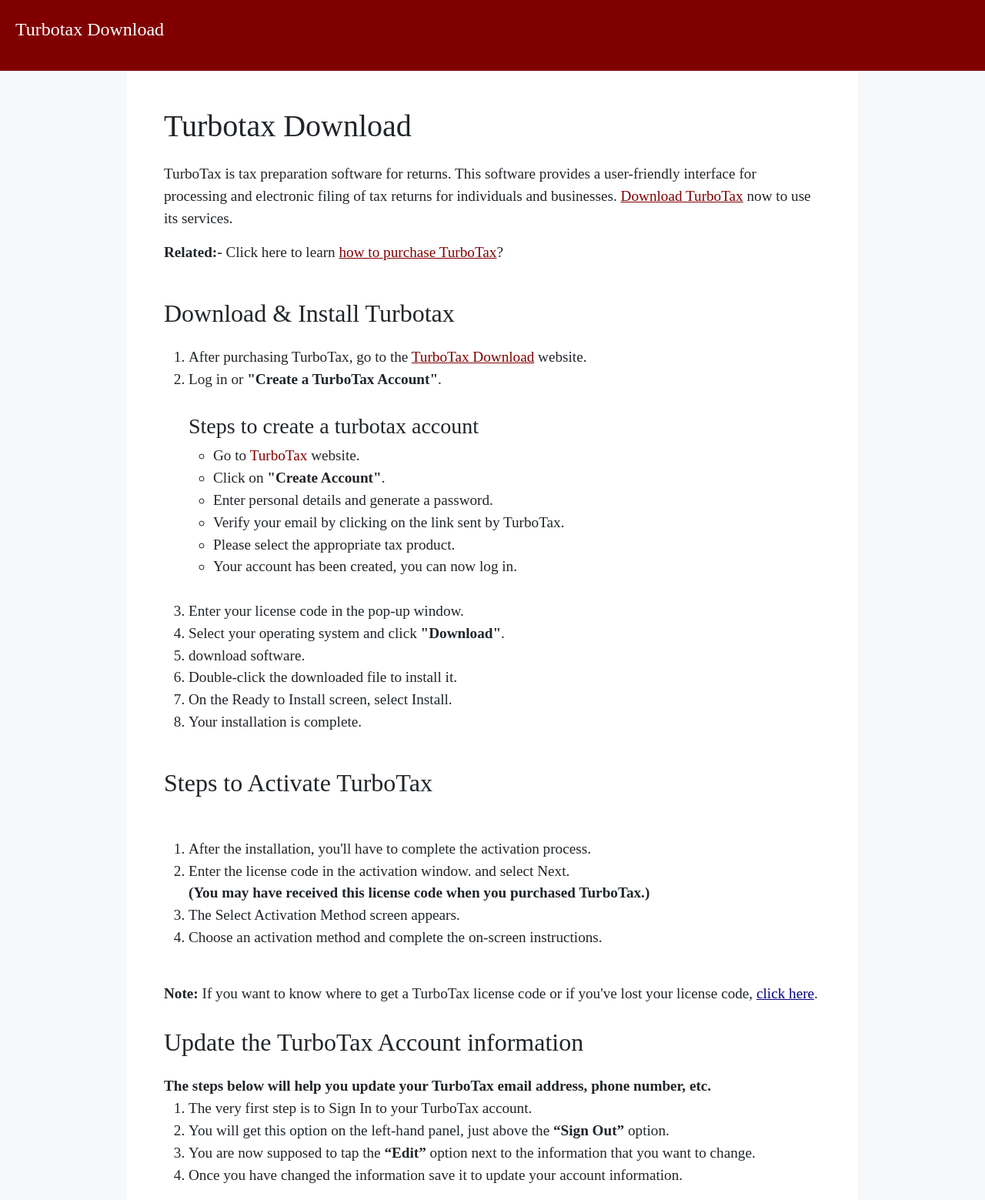
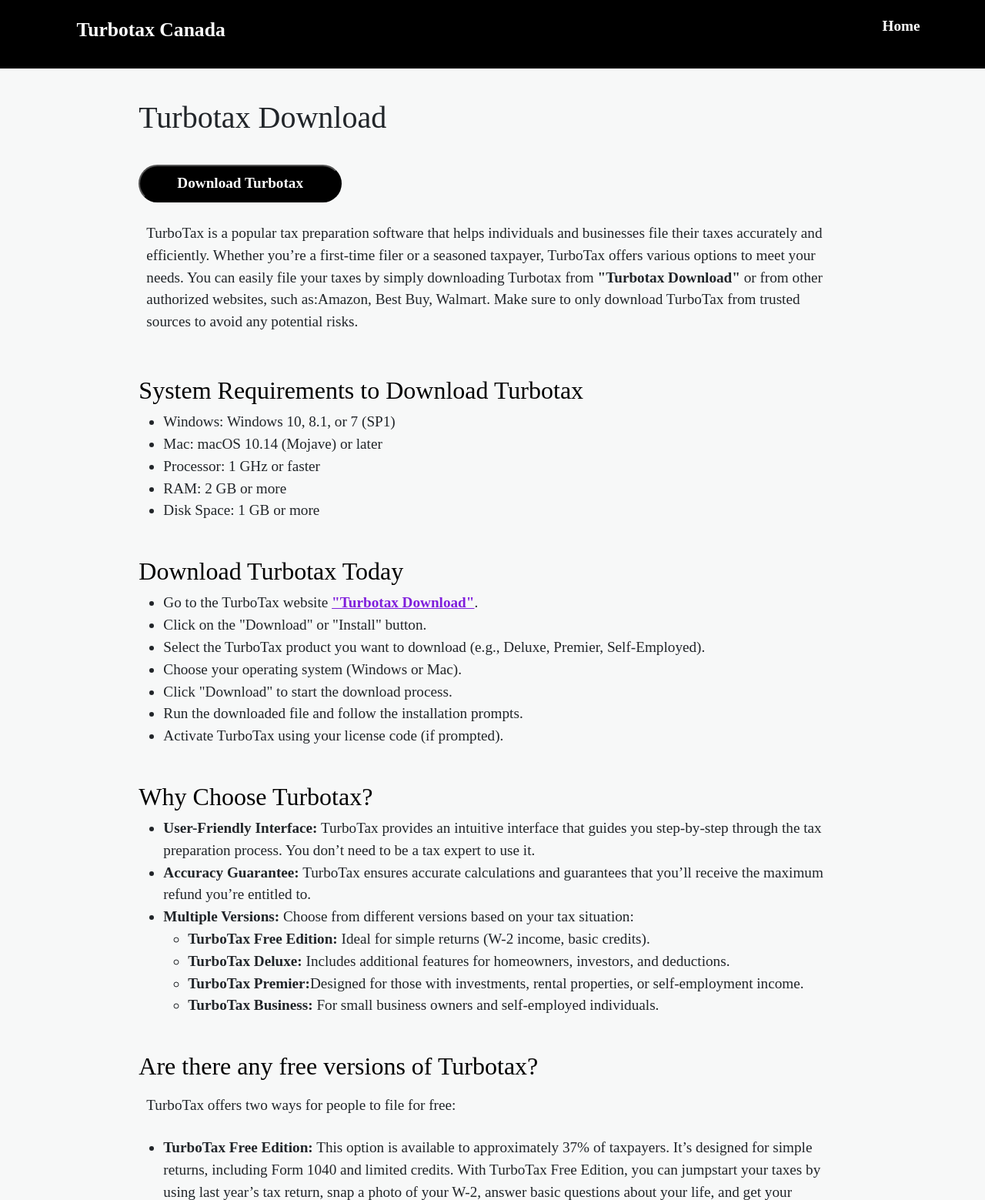
Before and after one commit to turbotaxdownload/turbotaxdownload.github.io, a plain HTML site: page index.html in a window 1280 px wide. Shown: the top 1559 px of the page at 77% size. Drawn offline with nearby package versions, Linux system fonts and the light colour scheme.

Commit message:
Update index.html

```diff
--- a/index.html
+++ b/index.html
@@ -1,161 +1,173 @@
 <!DOCTYPE html>
     <html lang="en">
     <head>
+        <meta charset="UTF-8">
+        <meta http-equiv="X-UA-Compatible" content="IE=edge">
+        <meta name="viewport" content="width=device-width, initial-scale=1.0">
+        <meta name='url' content='https://turbotaxdownload.github.io/'>
+        <meta name='keywords' content='Turbotax Download, turbotax.ca/download, installturbotax.com'>
+        <meta name='description' content='Simplify your tax preparation and filing with TurboTax Download. Click the "Download" button now and get started with easy tax prep. '>
+        <meta name='robots' content='index,follow'>
+        <meta property="og:title" content="Turbotax Download | Tax Software Download - Intuit"/>
+        <meta property="og:description" content="Simplify your tax preparation and filing with TurboTax Download. Click the Download button now and get started with easy tax prep.  ">
+        <meta property="og:url" content="https://turbotaxdownload.github.io/">
+        <title>Turbotax Download | Tax Software Download - Intuit</title>
+        <link href="https://cdn.jsdelivr.net/npm/bootstrap@5.0.2/dist/css/bootstrap.min.css" rel="stylesheet" integrity="sha384-EVSTQN3/azprG1Anm3QDgpJLIm9Nao0Yz1ztcQTwFspd3yD65VohhpuuCOmLASjC" crossorigin="anonymous">
+        <link rel="icon" type="image/x-icon" href="">
+       <link rel="icon" href=""/>
+
 <!-- Google tag (gtag.js) -->
-<script async src="https://www.googletagmanager.com/gtag/js?id=G-2YGB2Q02B7"></script>
+<script async src="https://www.googletagmanager.com/gtag/js?id=G-1HBQVC3B6N"></script>
 <script>
   window.dataLayer = window.dataLayer || [];
   function gtag(){dataLayer.push(arguments);}
   gtag('js', new Date());
 
-  gtag('config', 'G-2YGB2Q02B7');
+  gtag('config', 'G-1HBQVC3B6N');
 </script>
-    <meta charset="UTF-8">
-    <meta http-equiv="X-UA-Compatible" content="IE=edge">
-    <meta name="viewport" content="width=device-width, initial-scale=1.0">
-    <meta name='url' content='https://turbotaxdownload.github.io/'>
-    <meta name='keywords' content='Installturbotax.com, turbotax.ca/download, install turbotax with license code, installturbotax.com with license code, turbotax download'>
-    <meta name='description' content='Turbotax download - Learn how to easily download and install your TurboTax software from the TurboTax website.'>
-    <meta name='robots' content='index,follow'>
-    <meta property="og:title" content="Turbotax download - Download and Install Turbotax" />
-    <meta property="og:description" content="Turbotax download - Learn how to easily download and install your TurboTax software from the TurboTax website." />
-    <meta property="og:url" content="https://turbotaxdownload.github.io/>
-    <meta property="og:site_name" content="Turbotax download" />
-    <link href="https://cdn.jsdelivr.net/npm/bootstrap@5.3.1/dist/css/bootstrap.min.css" rel="stylesheet">
-    <link rel="stylesheet" href="https://cdnjs.cloudflare.com/ajax/libs/font-awesome/4.7.0/css/font-awesome.min.css">
-    <title>Turbotax download - Download and Install Turbotax</title>
+
         <style>
-        body{
+            *{
                 margin: 0px;
                 padding: 0px;
+            }
+            body{
+                background-color: #c2c7cd1f;
                 font-family: 'Times New Roman', Times, serif;
-            background-color: #f7f8f9;
                 font-size: 1.2rem;
             }
-        ul li a{
-            color:#800000;
+            .head a, footer a{
                 text-decoration: none;
+                color: #fff;
             }
-        h2{
-            margin-bottom: 1.5rem;
+            .head a:hover, footer a:hover{
+                color: red;
             }
-    h3{
-            margin-bottom: 1 rem;
+            .head{
+                background: #000;
+                color: #fff;
+                padding: 5px;
+                padding-top: 10px;
+                padding-left: 20px;
             }
-        #menu{
-            background-color: #800000;
-            color: white;
-            padding: 20px;
+            .head img{
+                height: 30px;
             }
-  .menu{
+            .title{
+                font-size: 1.6rem;
+            }
+            .container{
                 display: flex;
+                justify-content: space-between;
             }
-        #menu li{
-            list-style-type: none;
-            margin: 5px 10px;
+            button{
+                border: 1 px solid #000;
+                background: #000;
+                color: #FFF;
+                padding: 0.5rem 3rem;
+                border-radius: 50px;
+                font-weight: bold;
+                font-size: 1.2rem;
+                margin-bottom: 1rem;
             }
-        #menu li a{
-            text-decoration: none;
-            color: white;
-
+            h2
+            {
+                color: #000;
             }
-        .container .col-md-10{
-            background-color: white;
+            p{
+                padding: 10px;
+            }
+            a{
+                color: #7F1EDC;
+            }
+            a:hover{
+                color: #1C011A;
             }
             footer{
-            background-color: #800000;
-            color: white;
-            padding: 10px;
+                background-color:#000;
+                padding: 5px;
+                color: #fff;
             }
-        footer a{
-            text-decoration: none;
-            color: white;
-        }
-
             @media screen and (max-width: 800px) {
                 .menu{
                     display: none;
                 }
             }
-
         </style>
     </head>
     <body>
-    <div id="menu" class="d-flex justify-content-between">
+        <!-- header -->
+        <div class="head">
+            <div class="container align-self-center">
                 <div>
-            <p class="" style="font-size: 1.5rem;">Turbotax Download</p>
+                    <p class="title"><a href="https://turbotaxdownload.github.io/"><strong>Turbotax Canada</strong></p>
                 </div>
-
+                <div class="menu">
+                    <p><strong><a href="https://turbotaxdownload.github.io/">Home</a></strong></p>
                 </div>
-
-    <div class="container">
+            </div>
+        </div>
+        <!-- content -->
+        <div class="container p-3">
             <div class="row">
                 <div class="col-md-1"></div>
-            <div class="col-md-10 p-5">
-                <h1 class="mb-4">Turbotax Download</h1>
-<p>TurboTax is tax preparation software for returns. This software provides a user-friendly interface for processing and electronic filing of tax returns for individuals and businesses. <a style="color:#800000;" href="https://turbotaxdownload.github.io">Download TurboTax</a> now to use its services.<p>
-
-<strong>Related:-</strong> Click here to learn <a style="color:#800000;" href="https://sites.google.com/pronetcore.com/installturbotaxcom/">how to purchase TurboTax</a>?
+                <div class="col-md-10 pt-4">
+                    <h1>Turbotax Download</h1>
                     <br>
+    <a href="https://tx.newredir.com"><button>Download Turbotax</button></a>
      <br>
-<h2>Download & Install Turbotax</h2>
-
-<ol>
-<li>After purchasing TurboTax, go to the <a style="color:#800000;" href="https://turbotaxdownload.github.io">TurboTax Download</a> website.</li>
-<li>Log in or <strong>"Create a TurboTax Account"</strong>.</li>
+<p>TurboTax is a popular tax preparation software that helps individuals and businesses file their taxes accurately and efficiently. Whether you’re a first-time filer or a seasoned taxpayer, TurboTax offers various options to meet your needs. You can easily file your taxes by simply downloading Turbotax from <b>"Turbotax Download"</b> or from other authorized websites, such as:Amazon, Best Buy, Walmart. Make sure to only download TurboTax from trusted sources to avoid any potential risks.</p>
 <br>
-	<h3>Steps to create a turbotax account</h3>
-
+<h2>System Requirements to Download Turbotax</h2>
 <ul>
-	<li>Go to <a style="color:#800000;" href="https://turbotaxdownload.github.io">TurboTax</a> website.</li>
-	<li>Click on <strong>"Create Account"</strong>.</li>
-	<li>Enter personal details and generate a password.</li>
-	<li>Verify your email by clicking on the link sent by TurboTax.</li>
-	<li>Please select the appropriate tax product.</li>
-	<li>Your account has been created, you can now log in.</li>
+<li>Windows: Windows 10, 8.1, or 7 (SP1)</li>
+<li>Mac: macOS 10.14 (Mojave) or later</li>
+<li>Processor: 1 GHz or faster</li>
+<li>RAM: 2 GB or more</li>
+<li>Disk Space: 1 GB or more</li>
 </ul>
 <br>
-<li>Enter your license code in the pop-up window.</li>
-<li>Select your operating system and click <strong>"Download"</strong>.</li>
-<li>download software.</li>
-<li>Double-click the downloaded file to install it.</li>
-<li>On the Ready to Install screen, select Install.</li>
-<li>Your installation is complete.</li>
-</ol>
+<h2>Download Turbotax Today</h2>
+<ul>
+<li>Go to the TurboTax website <b><a href="https://turbotaxdownload.github.io/">"Turbotax Download"</a></b>.</li>
+<li>Click on the "Download" or "Install" button.</li>
+<li>Select the TurboTax product you want to download (e.g., Deluxe, Premier, Self-Employed).</li>
+<li>Choose your operating system (Windows or Mac).</li>
+<li>Click "Download" to start the download process.</li>
+<li>Run the downloaded file and follow the installation prompts.</li>
+<li>Activate TurboTax using your license code (if prompted).</li>
+</ul>
+<br>
+<h2>Why Choose Turbotax?</h2>
+<ul>
+<li><b>User-Friendly Interface:</b> TurboTax provides an intuitive interface that guides you step-by-step through the tax preparation process. You don’t need to be a tax expert to use it.</li>
+<li><b>Accuracy Guarantee:</b> TurboTax ensures accurate calculations and guarantees that you’ll receive the maximum refund you’re entitled to.</li>
+<li><b>Multiple Versions:</b> Choose from different versions based on your tax situation:
+    <ul>
+    <li><b>TurboTax Free Edition:</b> Ideal for simple returns (W-2 income, basic credits).</li>
+    <li><b>TurboTax Deluxe:</b> Includes additional features for homeowners, investors, and deductions.</li>
+    <li><b>TurboTax Premier:</b>Designed for those with investments, rental properties, or self-employment income.</li>
+    <li><b>TurboTax Business:</b> For small business owners and self-employed individuals.</li>
+</ul></li>
+</ul>
+<br>
+<h2>Are there any free versions of Turbotax?</h2>
+<p>TurboTax offers two ways for people to file for free:</p>
+<ul>
+<li><b>TurboTax Free Edition:</b> This option is available to approximately 37% of taxpayers. It’s designed for simple returns, including Form 1040 and limited credits. With TurboTax Free Edition, you can jumpstart your taxes by using last year’s tax return, snap a photo of your W-2, answer basic questions about your life, and get your maximum refund guaranteed. It’s ideal for W-2 income and maximizing tax credits for dependents. Plus, you won’t pay for TurboTax until it’s time to file and you’re fully satisfied.</li>
+<li><b>TurboTax Live Assisted Basic Offer:</b> While not entirely free, this option provides assistance from a tax expert. It’s also designed for simple returns. If you need personalized guidance, this might be a good choice for you.</li>
+</ul>
 
      <br>
-
-<h2>Steps to Activate TurboTax</h2>
-<br>
-<ol>
-<li>After the installation, you'll have to complete the activation process.</li>
-<li>Enter the license code in the activation window. and select Next.</li>
-	<strong>(You may have received this license code when you purchased TurboTax.)</strong>
-<li>The Select Activation Method screen appears.</li>
-<li>Choose an activation method and complete the on-screen instructions.</li>
-</ol>
-<br>
-<strong>Note:</strong> If you want to know where to get a TurboTax license code or if you've lost your license code, <a style="color:#000080;" href="https://sites.google.com/pronetcore.com/license-code/">click here</a>.
-<br>
-<br>
-<h2>Update the TurboTax Account information</h2>
-
-<strong>The steps below will help you update your TurboTax email address, phone number, etc.</strong>
-
-<ol>
-<li>The very first step is to Sign In to your TurboTax account.</li>
-<li>You will get this option on the left-hand panel, just above the <strong>“Sign Out”</strong> option.</li>
-<li>You are now supposed to tap the <strong>“Edit”</strong> option next to the information that you want to change.</li>
-<li>Once you have changed the information save it to update your account information.</li>
-</ol>
                 </div>
                 <div class="col-md-1"></div>
             </div>
-
-
         </div>
-    <footer class="text-center">
-        <p>© 2023 All Rights Reserved <a href="#">Turbotax Download</a></p>
+        <!-- footer -->
+        <footer>
+            <div class="text-center">
+                <strong><p>© 2024 • All Rights Reserved • <a href="https://turbotaxdownload.github.io/">Turbotax Download</a></p></strong>
+            </div>
         </footer>
     </body>
     </html>
```
Lines whose indentation alone changed are shown as unchanged.
